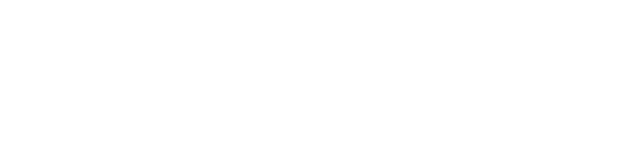
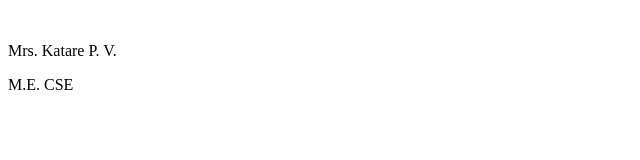
Before and after one commit to priynakaK/Professional-Portfolio, a plain HTML site: page index.html in a window 1280 px wide. Shown: the whole page, without its empty margins (0-640 px from the left). Drawn offline with Linux system fonts and the light colour scheme.

Commit message:
home page added

```diff
--- a/index.html
+++ b/index.html
@@ -6,6 +6,10 @@
     <title>Professional Portfolio    </title>
 </head>
 <body>
-
+    <div>
+        <img src="" alt="">
+        <p>Mrs. Katare P. V.</p>
+        <p>M.E. CSE</p>
+    </div>
 </body>
 </html>
```
Also changed, not shown: home.html (added).
